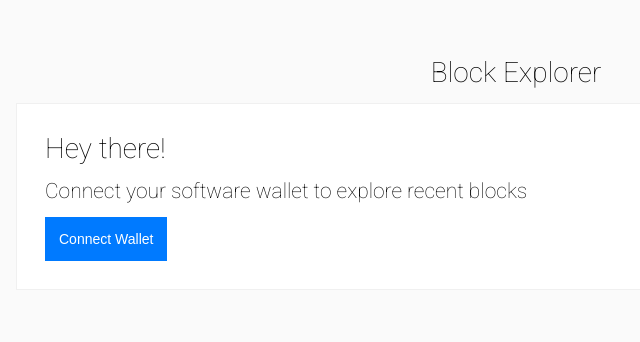
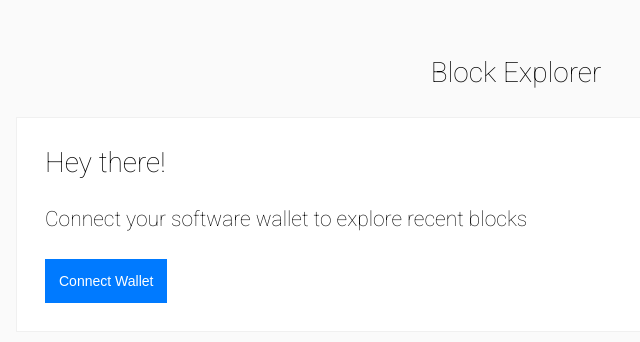
Before and after one commit to shahthepro/eth-block-explorer, a React (Create React App) app: page / in a window 1280 px wide. Shown: the top 342 px of the page, without its empty margins (124-764 px from the left). Built offline with nearby package versions, Linux system fonts and the light colour scheme.

Commit message:
Spacing fix

```diff
--- a/src/components/styles/Typography.ts
+++ b/src/components/styles/Typography.ts
@@ -7,13 +7,13 @@ interface ITitleProps {
 const Title = styled.h1<ITitleProps>`
   font-weight: 100;
   margin: 0;
-  padding-bottom: 1rem;
+  padding-bottom: 2rem;
   text-align: ${props => props.centered ? 'center' : 'left' };
 `;
 
 const Subtitle = styled.h2`
   font-weight: 100;
-  margin: 0;
+  margin: 0 0 1rem 0;
   padding-bottom: 1rem;
 `;
 
```
